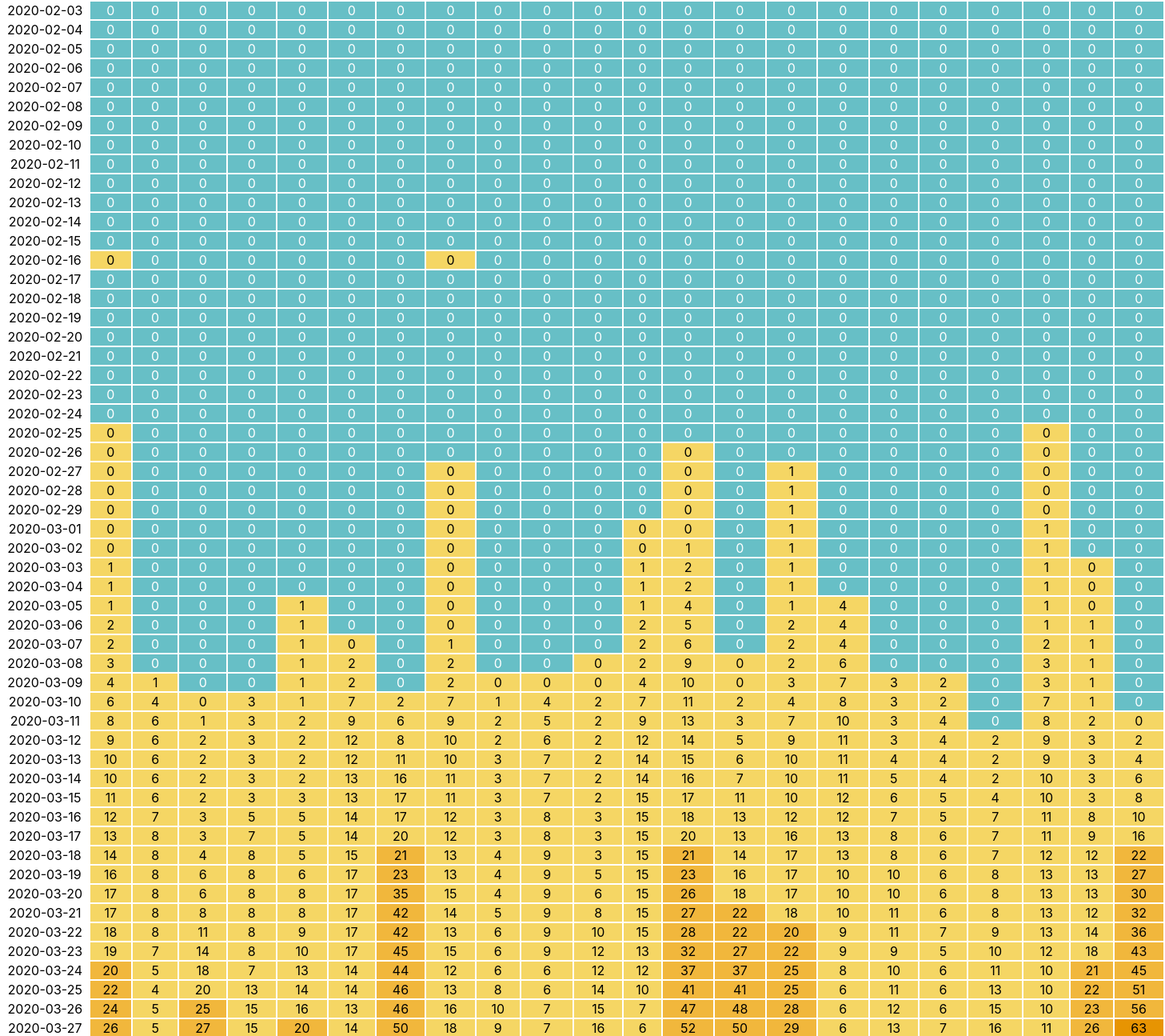
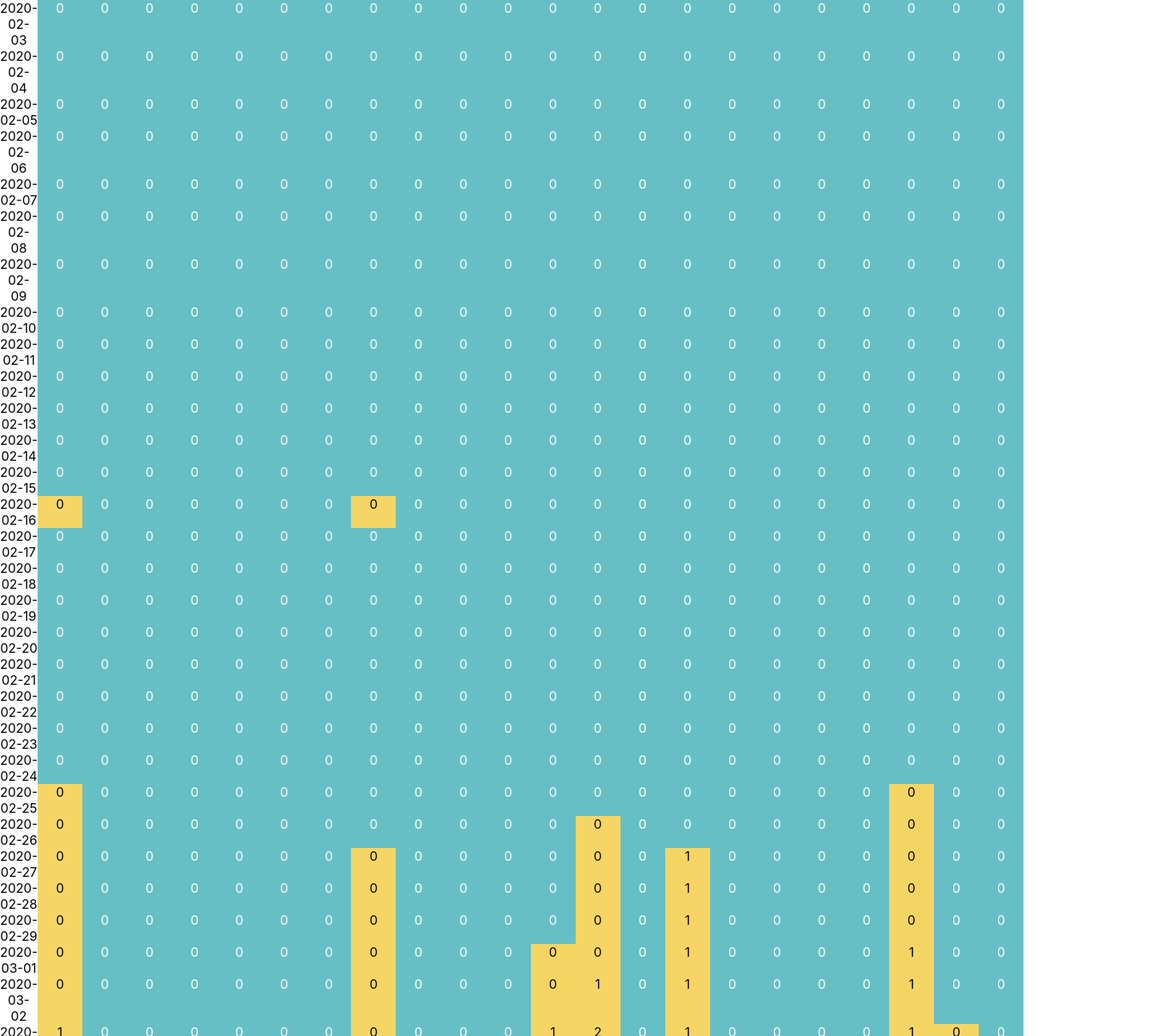
Before and after one commit to rhersen/fhm-react, a React (Create React App) app: page / in a window 1280 px wide. Shown: the top 1295 px of the page at 80% size, 1457 px wide, since content can reach past the window. Built offline with nearby package versions, Linux system fonts and the light colour scheme.

Commit message:
use grid instead of table

```diff
--- a/src/App.css
+++ b/src/App.css
@@ -1,30 +1,32 @@
-.App {
+.table {
+  display: grid;
+  grid-template-columns: min-content repeat(22, 1fr);
+}
+
+.table span {
+  overflow: hidden;
   text-align: center;
 }
 
-th {
-  font-size: 15px;
-}
-
 .color0 {
-  background-color: #67BFC6;
+  background-color: #67bfc6;
   color: white;
 }
 
 .color1 {
-  background-color: #F5D664;
+  background-color: #f5d664;
 }
 
 .color20 {
-  background-color: #F1B73C;
+  background-color: #f1b73c;
 }
 
 .color60 {
-  background-color: #E79402;
+  background-color: #e79402;
 }
 
 .color120 {
-  background-color: #DA6500;
+  background-color: #da6500;
   color: white;
 }
 
--- a/src/App.tsx
+++ b/src/App.tsx
@@ -35,27 +35,23 @@ function App() {
   let column = extractColumns(rows);
 
   return (
-      <div className="App">
-        <table>
-          {rows.map(tableRow)}
-          <tr>
-            <th>{header.A}</th>
-            {Object.keys(population).map(columnHeader)}
-          </tr>
-        </table>
-      </div>
+    <div className="table">
+      {rows.map(tableRow)}
+      <span className="date" />
+      {Object.keys(population).map(columnHeader)}
+    </div>
   );
 
   function columnHeader(key: string) {
-    return <th>{header[key].substr(0, 7)}</th>;
+    return <span>{header[key]}</span>;
   }
 
   function tableRow(row: { [col: string]: number }, i: number) {
     return (
-      <tr>
-        <td>{dates[i]}</td>
+      <>
+        <span className="date">{dates[i]}</span>
         {Object.keys(population).map(tableCell)}
-      </tr>
+      </>
     );
 
     function tableCell(key: string) {
@@ -63,7 +59,7 @@ function App() {
         (column[key].slice(i - 13, i + 1).reduce(sum, 0) / population[key]) *
         1e5;
 
-      return <td className={color(x)}>{Math.round(x)}</td>;
+      return <span className={color(x)}>{Math.round(x)}</span>;
     }
   }
 }
```
